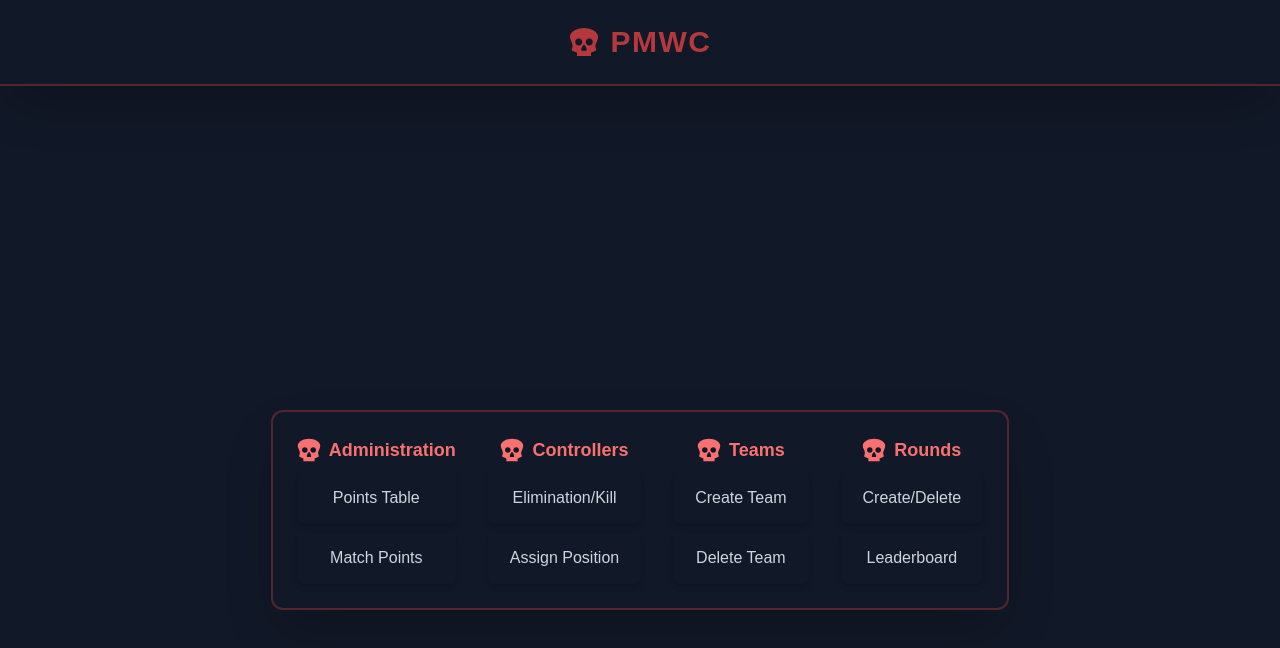
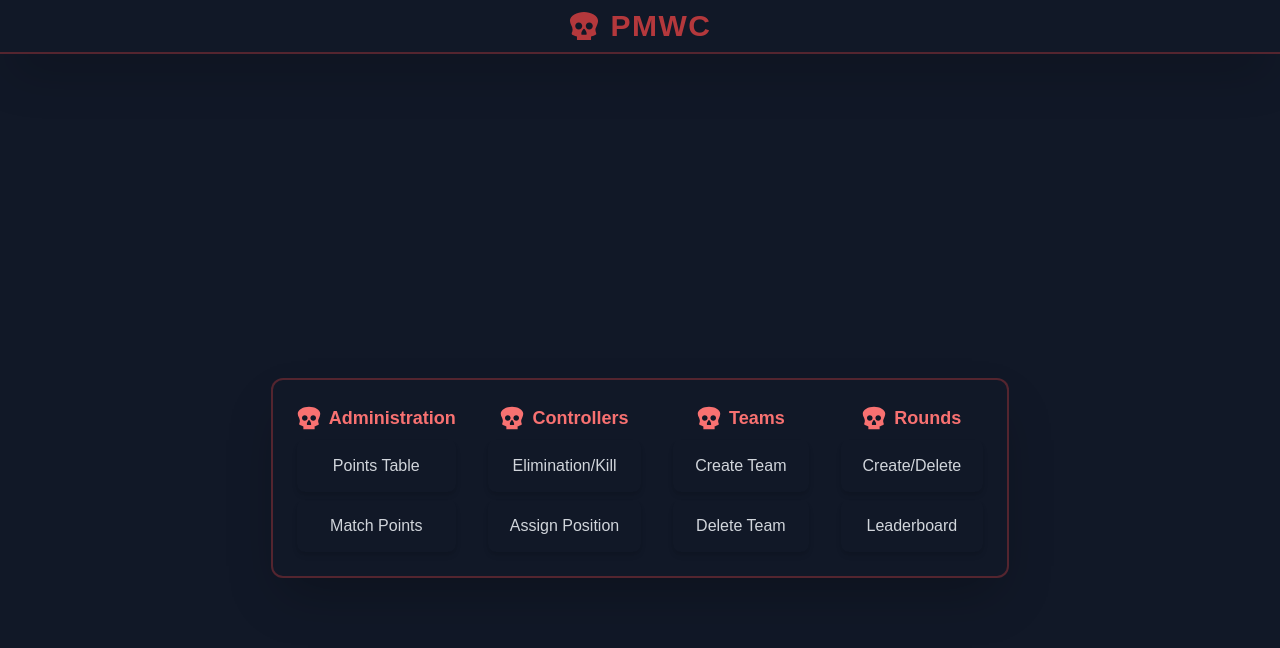
Before and after one commit to pramodlaha08/pubg-points, a Next.js app: page / in a window 1280 px wide. Shown: the top 648 px of the page. Built offline with nearby package versions, Linux system fonts and the light colour scheme; what tailwindcss-gradients would draw is missing.

Commit message:
fix: Adjust padding in header layout for improved visual consistency

```diff
--- a/app/layout.tsx
+++ b/app/layout.tsx
@@ -15,7 +15,7 @@ export default function RootLayout({
     <html lang="en">
       <body className="antialiased bg-gray-900 text-white">
         <header className="w-full bg-gray-900 border-b-2 border-red-500/30 shadow-2xl sticky top-0 z-50">
-          <div className="max-w-6xl mx-auto px-6 py-6 flex justify-center items-center">
+          <div className="max-w-6xl mx-auto px-6 py-2 flex justify-center items-center">
             <span className="text-3xl font-extrabold text-red-500 tracking-wider animate-pulse flex items-center gap-3">
               <GiDeathSkull className="text-3xl" />
               <Link href="/">PMWC</Link>
```
